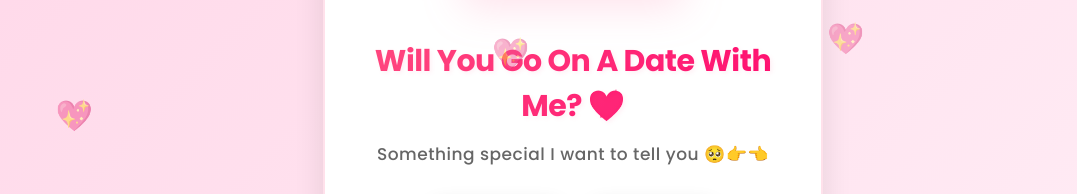
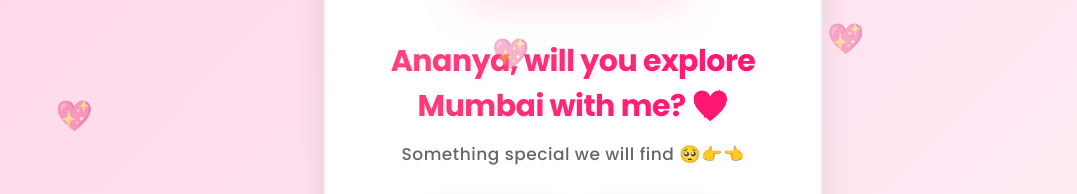
Before and after one commit to prathmeshaitawade/date, a plain HTML site: page index.html in a window 1280 px wide. Shown: the part 245-439 px from the top of the page, without its empty margins (67-1144 px from the left). Drawn offline with Linux system fonts and the light colour scheme.

Commit message:
Update cat image source and text content

```diff
--- a/index.html
+++ b/index.html
@@ -21,13 +21,13 @@
 
         <img
         class="cat-gif"
-        src="https://media.giphy.com/media/MDJ9IbxxvDUQM/giphy.gif"
+        src="https://media.giphy.com/media/MDJ9IbxxvDUQM/giphy.gf"
         alt="Cute Cat">
 
-        <h1>Will You Go On A Date With Me? 💖</h1>
+        <h1> Ananya, will you explore Mumbai with me? 💖</h1>
 
         <p class="subtitle">
-            Something special I want to tell you 🥺👉👈
+            Something special we will find 🥺👉👈
         </p>
 
         <div class="btn-group">
```
